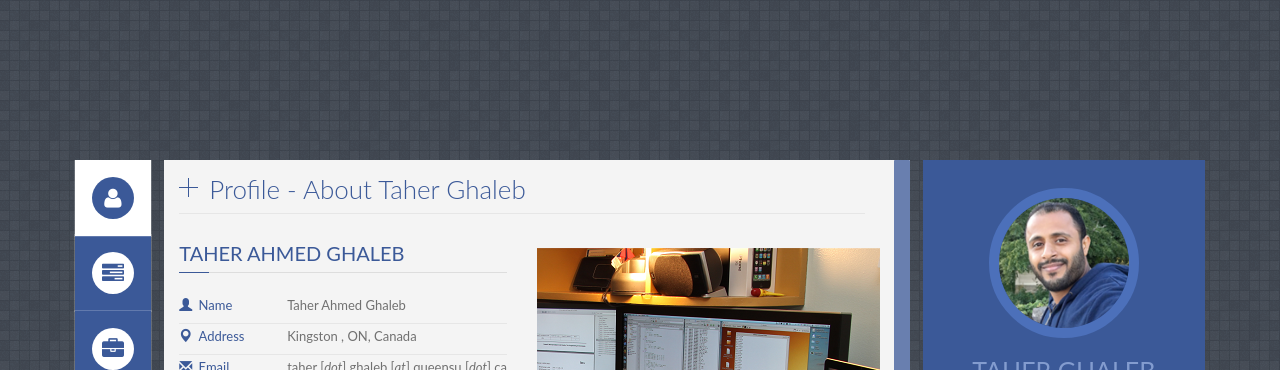
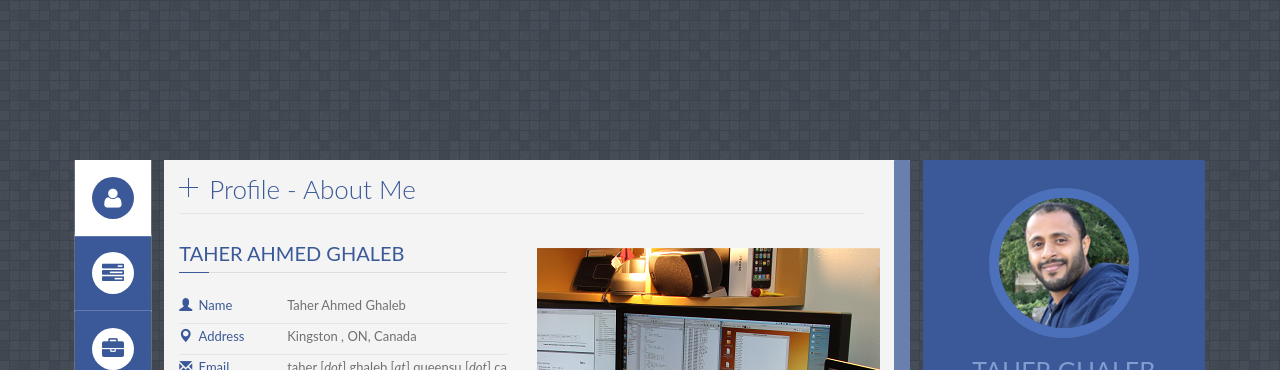
Before and after one commit to Taher-Ghaleb/Taher-Ghaleb.github.io, a Jekyll site: the page built from index.html, in a window 1280 px wide. Shown: the top 370 px of the page. Built offline with Jekyll 4.4.1, drawn with Linux system fonts in a browser that asks for light colours; some web fonts are replaced.

Commit message:
Update profile.html

```diff
--- a/_includes/profile.html
+++ b/_includes/profile.html
@@ -1,7 +1,7 @@
 <!-- profile -->
 <div id="profile" class="content_2">
     <!-- .title -->
-<h1 class="h-bloc">Profile - About Taher Ghaleb</h1>
+<h1 class="h-bloc">Profile - About Me</h1>
 
 <div class="row top-p">
     <div class="col-md-6 profile-l">
```
